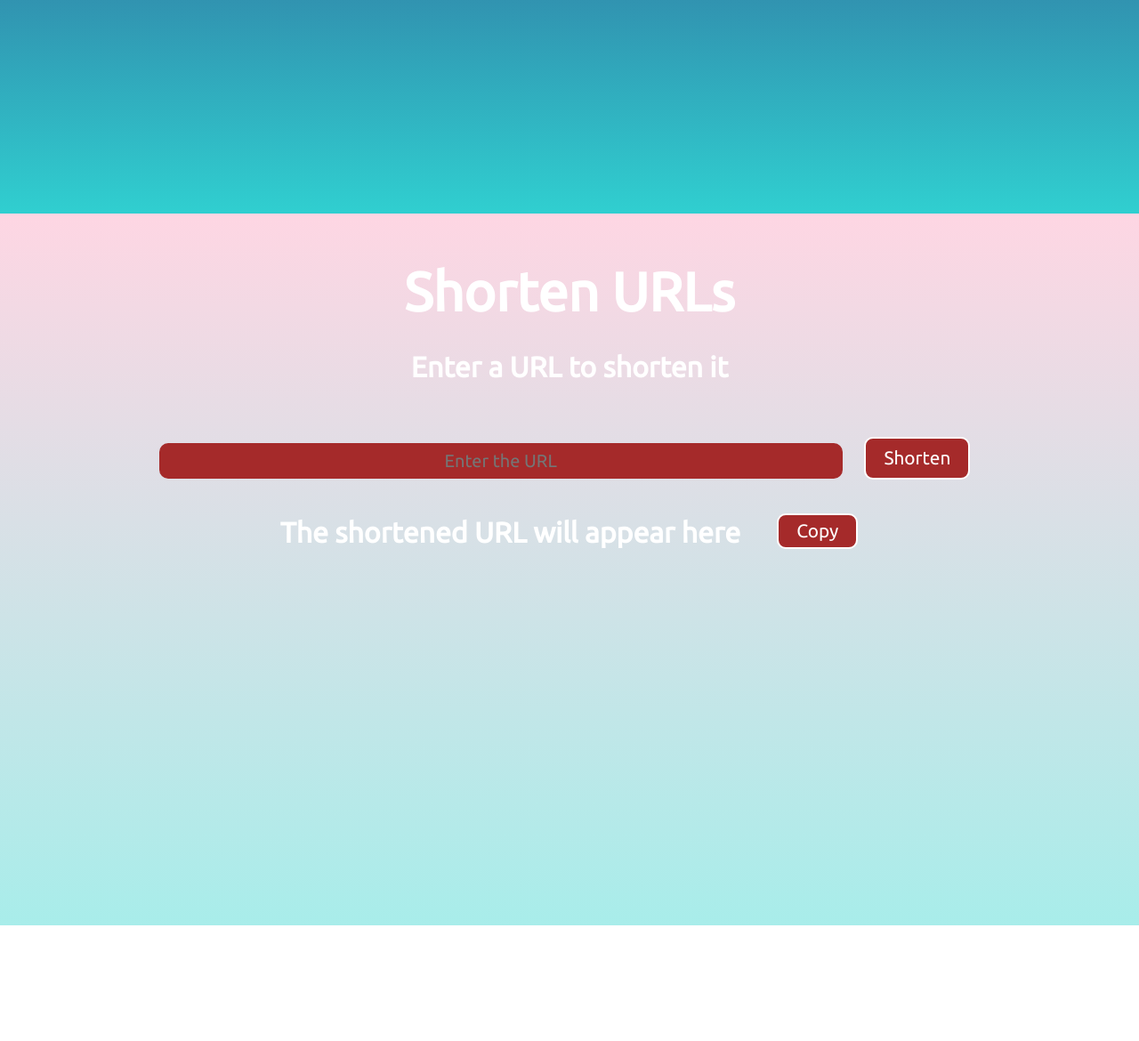
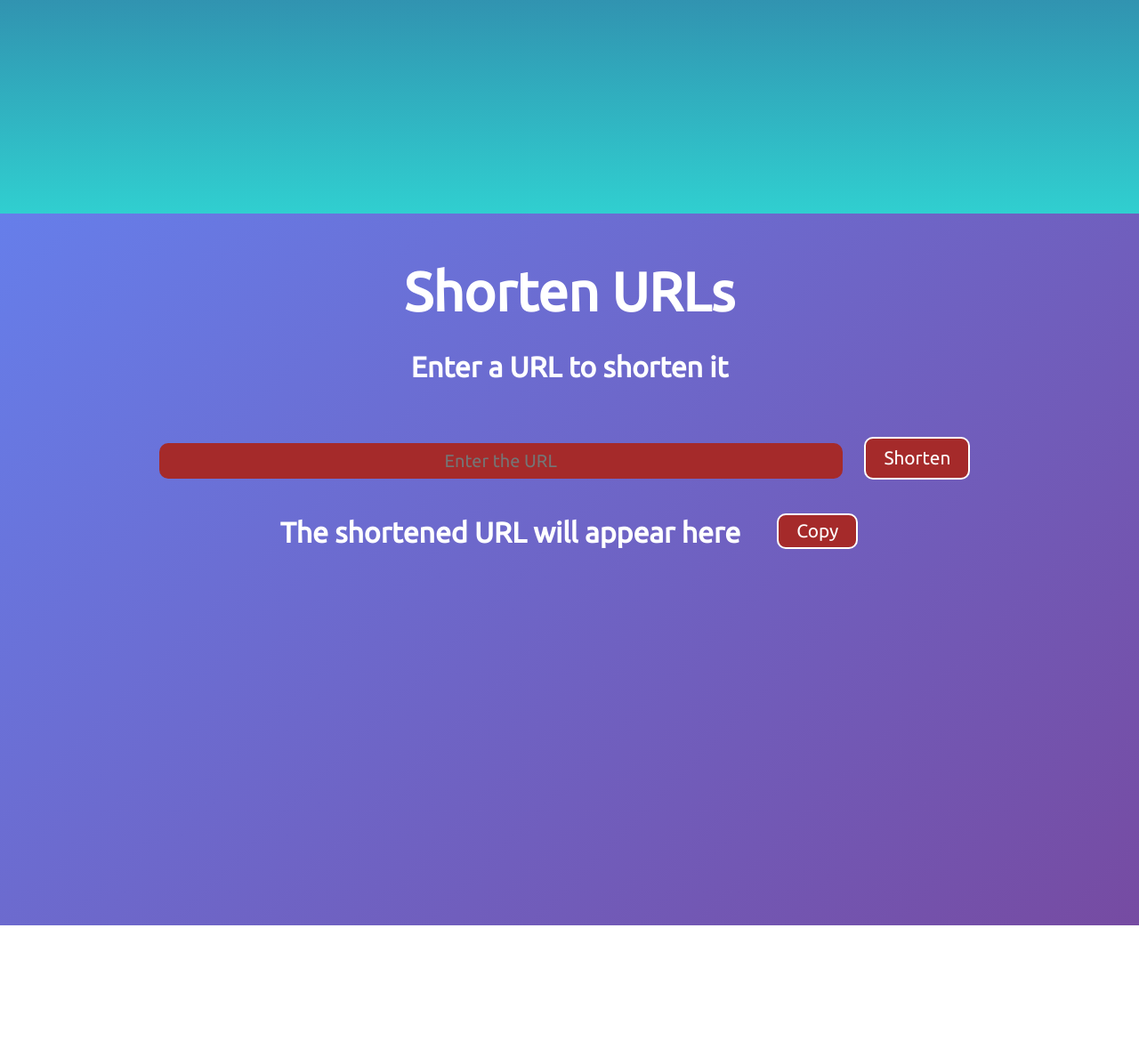
Before and after one commit to shravanasati/titan-url, a Flask app: page / in a window 1280 px wide. Shown: the part 1416-2586 px from the top of the page at 89% size. Run offline with Flask 2, Linux system fonts and the light colour scheme.

Commit message:
👍 minor css changes

```diff
--- a/static/styles/style.css
+++ b/static/styles/style.css
@@ -126,7 +126,7 @@
 #shorten{
 	height: 100vh;
 	width: 100vw;
-	background-image: linear-gradient(to top, #a8edea 0%, #fed6e3 100%);
+	background-image: linear-gradient(135deg, #667eea 0%, #764ba2 100%);
 }
 
 #shorten-title{
```
